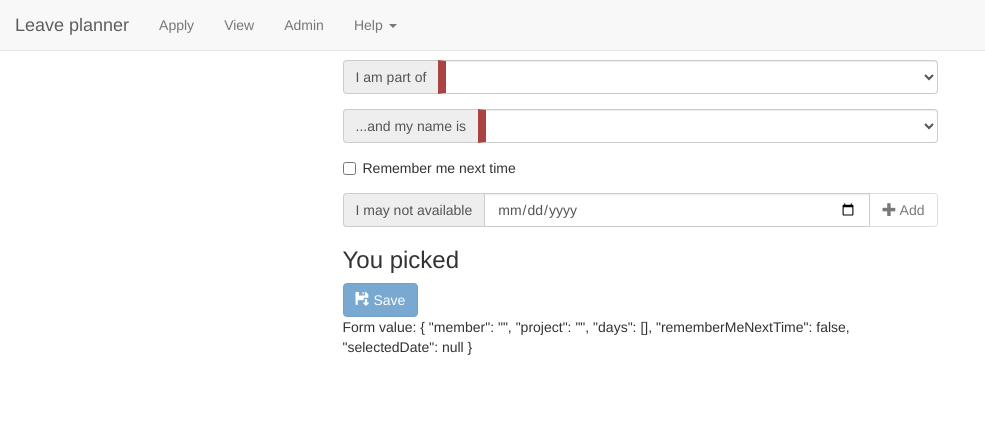
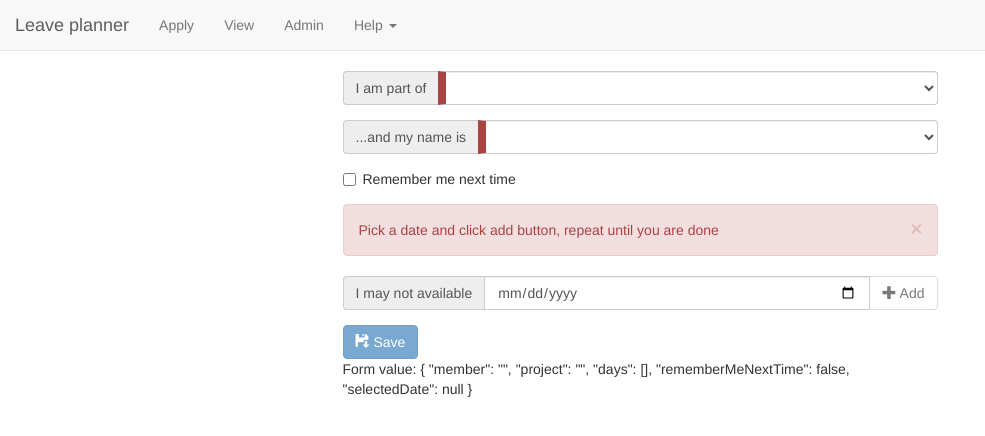
Before and after one commit to Prabucgi/LeaveForeCast, an Angular app: page /apply in a window 1280 px wide. Shown: the top 436 px of the page, without its empty margins (0-985 px from the left). Built offline with nearby package versions, Linux system fonts and the light colour scheme; what devextreme-angular would draw is missing.

Commit message:
few more styles and validations, the form looks stable:)

```diff
--- a/src/app/app.component.html
+++ b/src/app/app.component.html
@@ -1,4 +1,4 @@
-<nav class="navbar navbar-default navbar-fixed-top">
+<nav class="navbar navbar-default navbar-static-top">
     <div class="container-fluid">
         <div class="navbar-header">
             <a class="navbar-brand" href="#">{{title}}</a>
--- a/src/app/apply-leave/apply-leave.component.html
+++ b/src/app/apply-leave/apply-leave.component.html
@@ -37,6 +37,12 @@
             <input type="checkbox" formControlName="rememberMeNextTime">Remember me next time</label>
         </div>
       </div>
+      <div class="alert alert-danger alert-dismissible" role="alert" *ngIf="!atleastOneDayAdded">
+        Pick a date and click add button, repeat until you are done
+        <button type="button" class="close" data-dismiss="alert" aria-label="Close">
+          <span aria-hidden="true">&times;</span>
+        </button>
+      </div>
       <div class="form-group">
         <div class="input-group">
           <span class="input-group-addon">I may not available</span>
@@ -47,16 +53,26 @@
           </span>
         </div>
       </div>
+      <div *ngIf="atleastOneDayAdded">
+          <p>
+              <button class="btn btn-primary" type="button" data-toggle="collapse" data-target="#collapseExample" aria-expanded="false" aria-controls="collapseExample">
+                You picked <span class="badge badge-light">{{applyForm.controls.days.value.length}}</span>
+              </button>
+              <button class="btn btn-danger" type="button" (click)="clearAllSelectedDays()"> <span class="glyphicon glyphicon-trash"></span></button>
 
-      <h3>You picked</h3>
-      <p *ngFor="let day of applyForm.controls.days.value; let i=index">
-
+            </p>
+            <div class="collapse" id="collapseExample">
+              <div class="card card-body">
+                  <p *ngFor="let day of applyForm.controls.days.value; let i=index" class="card-text">
                       {{day}}
                       <a href="javascript:void()" (click)="deleteDate(day)">
                         <span class="glyphicon glyphicon-minus-sign"></span>
                       </a>
+                    </p>
+              </div>
+            </div>
+      </div>
 
-      </p>
 
       <button class="btn btn-primary" type="submit" [disabled]="(!applyForm.valid || !atleastOneDayAdded)">
         <span class="glyphicon glyphicon-floppy-save"></span> Save</button>
--- a/src/app/apply-leave/apply-leave.component.ts
+++ b/src/app/apply-leave/apply-leave.component.ts
@@ -9,6 +9,7 @@ import { FormBuilder, FormGroup, Validators, ValidatorFn, FormArray, AbstractCon
 
 })
 export class ApplyLeaveComponent implements OnInit {
+
   applyForm: FormGroup;
   projects: string[];
   membersMap = new Map<string, string[]>();
@@ -66,6 +67,8 @@ export class ApplyLeaveComponent implements OnInit {
   addDate(): void {
     var selectedDate = this.applyForm.get("selectedDate");
     var days = this.applyForm.controls.days.value as Array<string>;
+    if (this.dayAlreadyAdded(days, selectedDate.value)) return;
+
     days.push(selectedDate.value);
     selectedDate.setValue('');
     this.atleastOneDayAdded = days.length > 0;
@@ -79,4 +82,12 @@ export class ApplyLeaveComponent implements OnInit {
   applyLeaveAgain(): void {
     this.leavesSaved = false;
   }
+  clearAllSelectedDays(): void {
+    this.applyForm.controls.days.setValue(new Array<string>());
+    this.atleastOneDayAdded = false;
+  }
+  dayAlreadyAdded(days: Array<string>, day: string): boolean {
+    var index = days.indexOf(day);
+    return (index !== -1);
+  }
 }
--- a/src/styles.css
+++ b/src/styles.css
@@ -1,5 +1,3 @@
 @media (min-width: 981px) {
-  body {
-    padding-top: 60px;
-  }
+
 }
```
Lines whose indentation alone changed are shown as unchanged.
